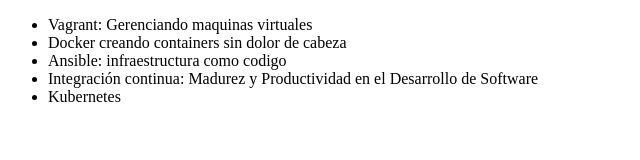
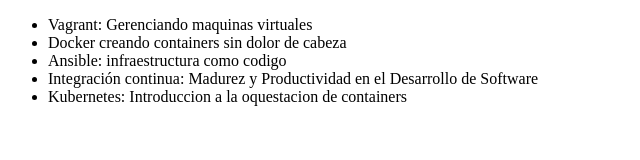
Before and after one commit to carsusCL/alura-git, a plain HTML site: page index.html in a window 1280 px wide. Shown: the whole page, without its empty margins (0-640 px from the left). Drawn offline with Linux system fonts and the light colour scheme.

Commit message:
Modificando nombre del curso de kubernetes

```diff
--- a/index.html
+++ b/index.html
@@ -10,7 +10,7 @@
          <li> Docker creando containers sin dolor de cabeza </li>
          <li> Ansible: infraestructura como codigo </li>
          <li> Integración continua: Madurez y Productividad en el Desarrollo de Software </li>
-         <li> Kubernetes </li>
+         <li> Kubernetes: Introduccion a la oquestacion de containers </li>
      </ul>
 </body>
 </html>
```
